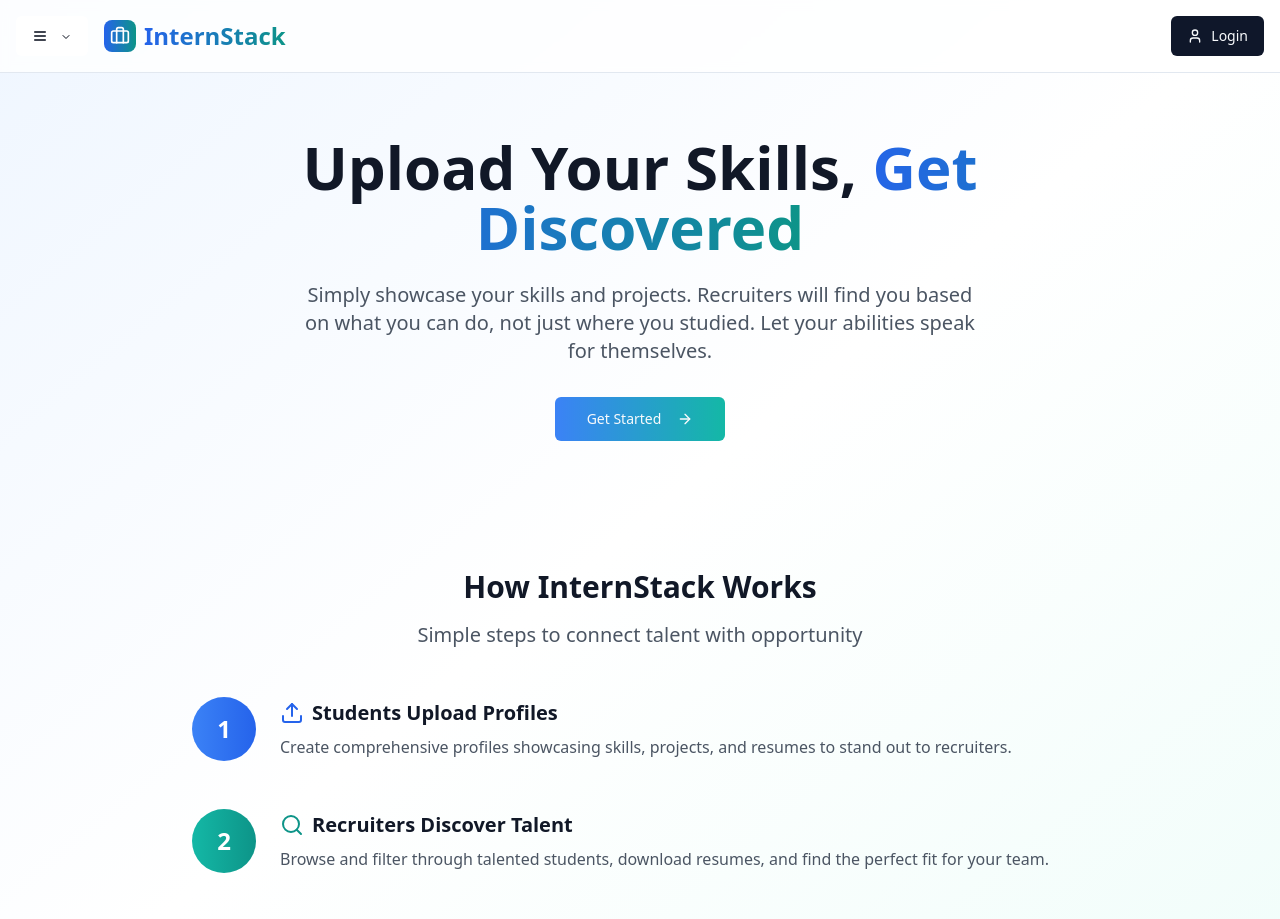
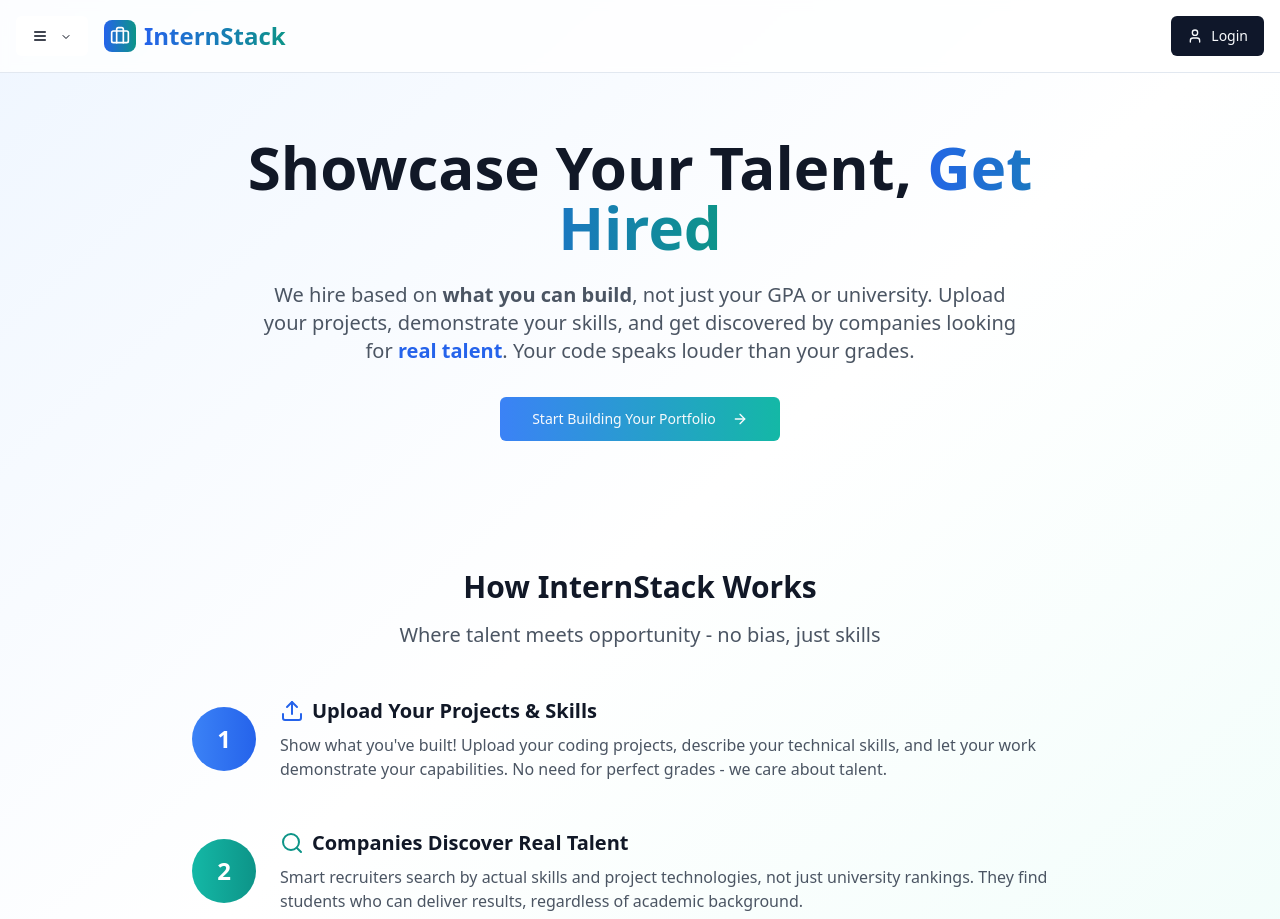
Before and after one commit to byznrdincer/profile-peek-internship-hub, a React (Vite) app: page / in a window 1280 px wide. Shown: the top 919 px of the page. Built offline with nearby package versions, Linux system fonts and the light colour scheme.

Commit message:
feat: Improve student portal messaging
Updated the homepage text to be more appealing to students, emphasizing talent and project-based hiring.

```diff
--- a/src/pages/Index.tsx
+++ b/src/pages/Index.tsx
@@ -58,12 +58,13 @@ const Index = () => {
             ) : (
               <>
                 <h1 className="text-5xl md:text-6xl font-bold text-gray-900 mb-6">
-                  Upload Your Skills,
-                  <span className="bg-gradient-to-r from-blue-600 to-teal-600 bg-clip-text text-transparent"> Get Discovered</span>
+                  Showcase Your Talent,
+                  <span className="bg-gradient-to-r from-blue-600 to-teal-600 bg-clip-text text-transparent"> Get Hired</span>
                 </h1>
-                <p className="text-xl text-gray-600 mb-8 max-w-2xl mx-auto">
-                  Simply showcase your skills and projects. Recruiters will find you based on what you can do,
-                  not just where you studied. Let your abilities speak for themselves.
+                <p className="text-xl text-gray-600 mb-8 max-w-3xl mx-auto">
+                  We hire based on <strong>what you can build</strong>, not just your GPA or university.
+                  Upload your projects, demonstrate your skills, and get discovered by companies looking for
+                  <span className="text-blue-600 font-semibold"> real talent</span>. Your code speaks louder than your grades.
                 </p>
               </>
             )}
@@ -86,7 +87,7 @@ const Index = () => {
                   onClick={() => navigate('/auth')}
                   className="bg-gradient-to-r from-blue-500 to-teal-500 hover:from-blue-600 hover:to-teal-600 px-8"
                 >
-                  Get Started
+                  Start Building Your Portfolio
                   <ArrowRight className="ml-2 h-5 w-5" />
                 </Button>
               </div>
@@ -98,7 +99,7 @@ const Index = () => {
         <div className="container mx-auto px-4 py-16">
           <div className="text-center mb-12">
             <h2 className="text-3xl font-bold text-gray-900 mb-4">How InternStack Works</h2>
-            <p className="text-xl text-gray-600">Simple steps to connect talent with opportunity</p>
+            <p className="text-xl text-gray-600">Where talent meets opportunity - no bias, just skills</p>
           </div>
 
           <div className="max-w-4xl mx-auto">
@@ -111,10 +112,11 @@ const Index = () => {
                 <div className="flex-1">
                   <div className="flex items-center mb-2">
                     <Upload className="h-6 w-6 text-blue-600 mr-2" />
-                    <h3 className="text-xl font-semibold text-gray-900">Students Upload Profiles</h3>
+                    <h3 className="text-xl font-semibold text-gray-900">Upload Your Projects & Skills</h3>
                   </div>
                   <p className="text-gray-600">
-                    Create comprehensive profiles showcasing skills, projects, and resumes to stand out to recruiters.
+                    Show what you've built! Upload your coding projects, describe your technical skills,
+                    and let your work demonstrate your capabilities. No need for perfect grades - we care about talent.
                   </p>
                 </div>
               </div>
@@ -127,10 +129,11 @@ const Index = () => {
                 <div className="flex-1">
                   <div className="flex items-center mb-2">
                     <Search className="h-6 w-6 text-teal-600 mr-2" />
-                    <h3 className="text-xl font-semibold text-gray-900">Recruiters Discover Talent</h3>
+                    <h3 className="text-xl font-semibold text-gray-900">Companies Discover Real Talent</h3>
                   </div>
                   <p className="text-gray-600">
-                    Browse and filter through talented students, download resumes, and find the perfect fit for your team.
+                    Smart recruiters search by actual skills and project technologies, not just university rankings.
+                    They find students who can deliver results, regardless of academic background.
                   </p>
                 </div>
               </div>
@@ -143,10 +146,11 @@ const Index = () => {
                 <div className="flex-1">
                   <div className="flex items-center mb-2">
                     <Star className="h-6 w-6 text-purple-600 mr-2" />
-                    <h3 className="text-xl font-semibold text-gray-900">Make Connections</h3>
+                    <h3 className="text-xl font-semibold text-gray-900">Get Hired for Your Skills</h3>
                   </div>
                   <p className="text-gray-600">
-                    Direct communication between students and recruiters leads to meaningful internship opportunities.
+                    Land internships and jobs based on what you can actually do. Companies connect directly
+                    with talented developers who have proven their abilities through real projects.
                   </p>
                 </div>
               </div>
```
